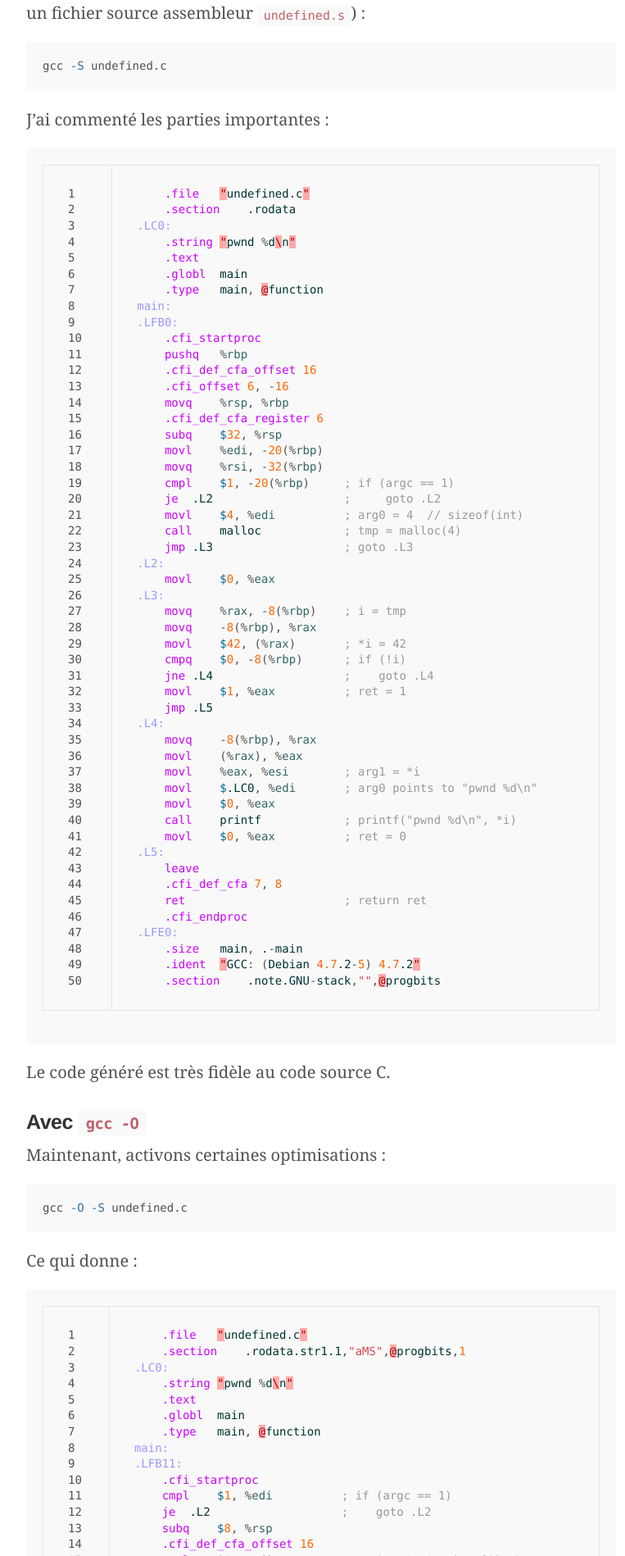
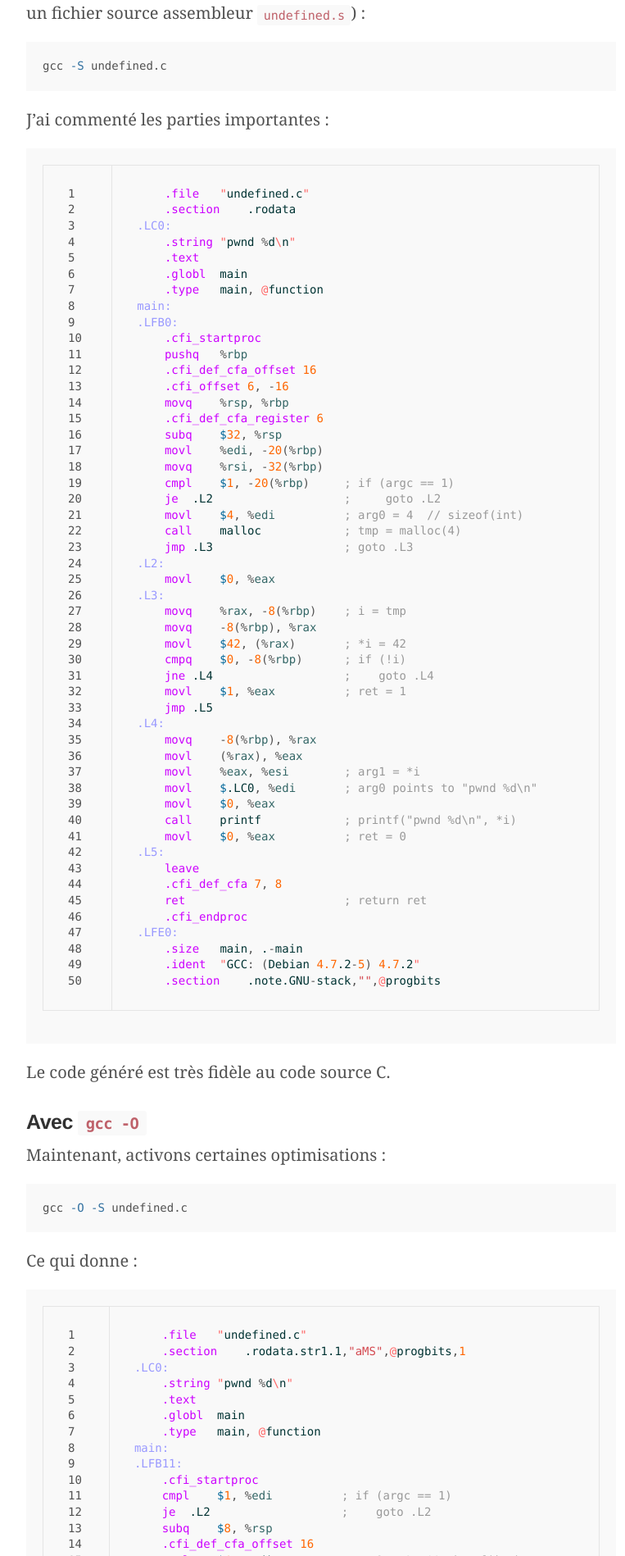
Before and after one commit to rom1v/blog.rom1v.com, a Jekyll site: the page built from _posts/2014-10-22-comportement-indefini-et-optimisation.md, in a window 1280 px wide. Shown: the part 2459-4357 px from the top of the page at 82% size, without its empty margins (248-1011 px from the left). Built offline with Jekyll 4.4.1, drawn with Linux system fonts in a browser that asks for light colours.

Commit message:
Improve highlight error color
Do not show errors with a red background. Some asm or rust code has
parsing errors in Jekyll: do not highlight them, this is a Jekyll issue.

```diff
--- a/css/rom.css
+++ b/css/rom.css
@@ -33,6 +33,11 @@ a code {
     background: none;
     border: none;
     color: #090;
+}
+
+.highlight .err {
+    color: #f66;
+    background: none;
 }
 
 .highlight {
```
